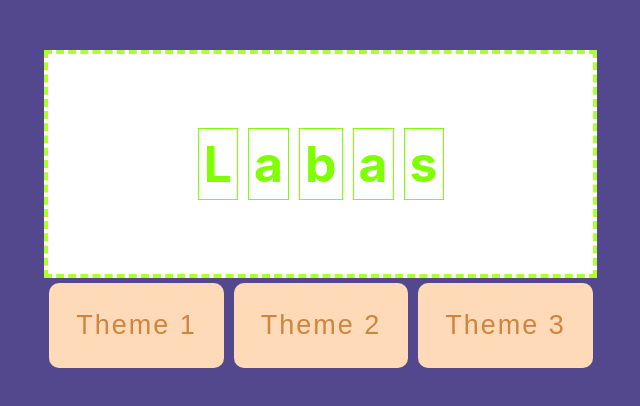
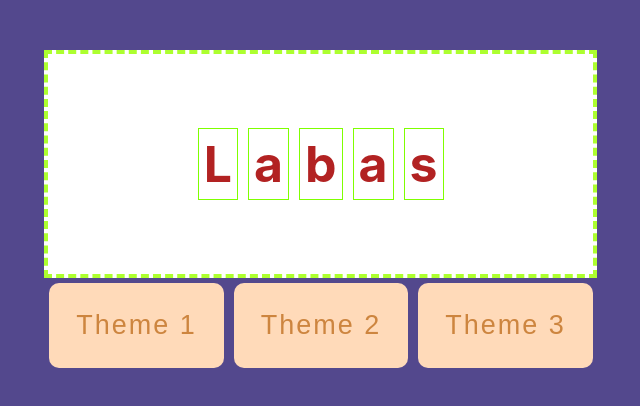
Before and after one commit to ginotas/react-projektas, a React (Create React App) app: page / in a window 1280 px wide. Shown: the top 406 px of the page, without its empty margins (319-959 px from the left). Built offline with nearby package versions, Linux system fonts and the light colour scheme.

Commit message:
all done context

```diff
--- /dev/null
+++ b/src/Providers/index.js
@@ -0,0 +1,7 @@
+import { createContext } from "react";
+
+
+
+
+export const ThemeSelect = createContext();
+export const ThemeContext = createContext();
--- a/src/components/Letter.jsx
+++ b/src/components/Letter.jsx
@@ -1,6 +1,10 @@
+import { useContext } from "react";
+import { ThemeSelect, ThemeContext  } from "../Providers";
 
 export function Letter({letter}) {
+    const th = useContext(ThemeContext);
+    const ts = useContext(ThemeSelect)
     return (
-        <span>{letter}</span>
+        <span style={th[ts]}>{letter}</span>
     )
 }
--- a/src/components/app.jsx
+++ b/src/components/app.jsx
@@ -1,14 +1,51 @@
 import Field from "./Field";
+import { useState } from "react";
+import { ThemeContext, ThemeSelect } from "../Providers";
 
 const letters = ["L", "a", "b", "a", "s"];
 
+ const theme =
+    [
+
+        {
+        color: "red",
+        border: "2px solid red"
+    },
+    {
+        color: "green",
+        border: "2px solid green"
+    },
+    {
+        color: "blue",
+        border: "2px solid blue"
+    }
+
+    ]
+;
+
+
+
 function App() {
+
+
+    const [style, setStyle] = useState();
+
+    const changeTheme = t => {
+        setStyle(t);
+    }
+
+
+
     return (
         <>
+        <ThemeContext.Provider value={theme} >
+        <ThemeSelect.Provider value={style}>
        <Field letters={letters}></Field>
-       <button>Theme 1</button>
-       <button>Theme 2</button>
-       <button>Theme 3</button>
+       <button onClick={() => changeTheme(0)}>Theme 1</button>
+       <button onClick={() => changeTheme(1)}>Theme 2</button>
+       <button onClick={() => changeTheme(2)}>Theme 3</button>
+       </ThemeSelect.Provider>
+       </ThemeContext.Provider>
         </>
         );
     }
--- a/src/index.scss
+++ b/src/index.scss
@@ -332,8 +332,8 @@ a {
   span {
     font-size: 50px;
     font-weight: bold;
-    color: chartreuse;
     padding: 5px;
+    color: firebrick;
     border: 1px solid chartreuse;
     margin: 5px;
   }
```
